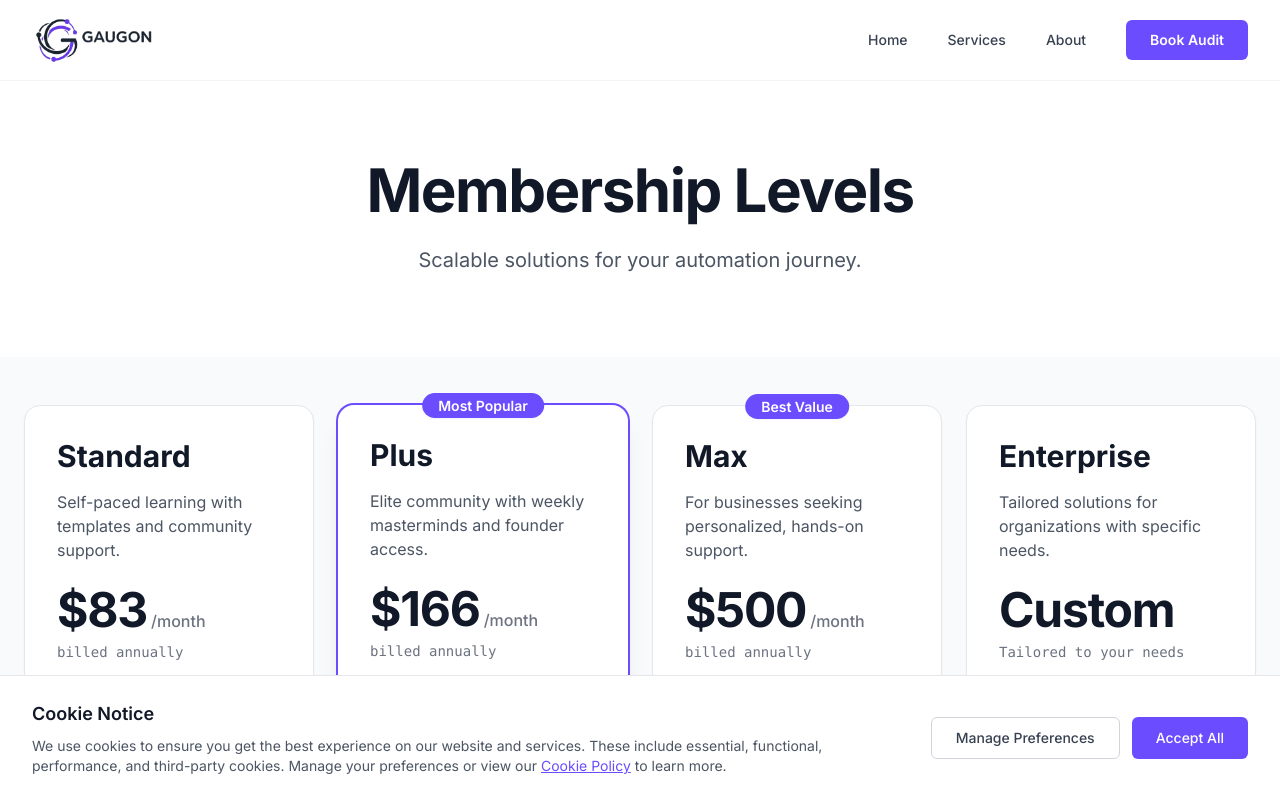
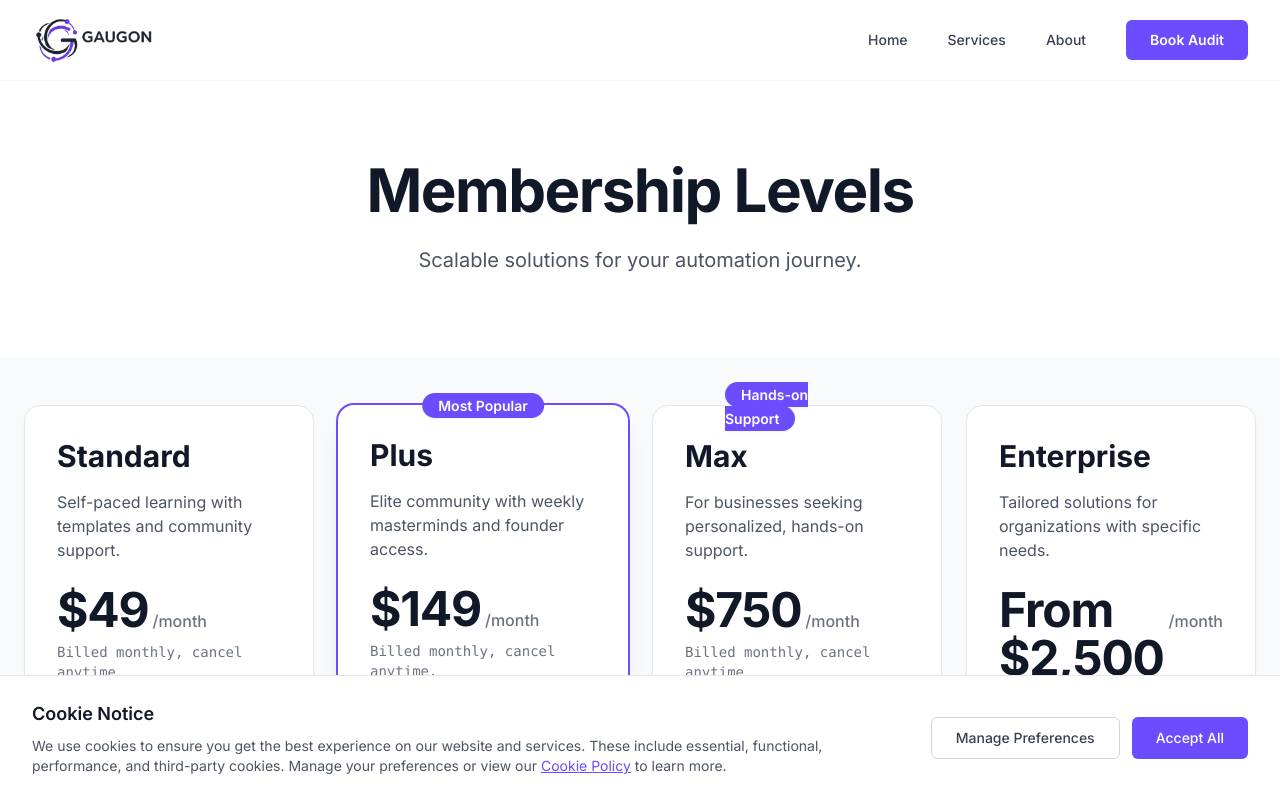
Before and after one commit to ocilab25/gaugon-website, a Next.js app: page /pricing in a window 1280 px wide. Shown: the top 798 px of the page. Built offline with nearby package versions, Linux system fonts and the light colour scheme.

Commit message:
fix: update pricing page with correct prices 49/149/750/2500

```diff
--- a/app/pricing/page.tsx
+++ b/app/pricing/page.tsx
@@ -11,11 +11,11 @@ export default function PricingPage() {
     const plans = [
         {
             name: "Standard",
-            price: "$83",
+            price: "$49",
             period: "/month",
-            billing: "billed annually",
+            billing: "Billed monthly, cancel anytime.",
             description: "Self-paced learning with templates and community support.",
-            buttonText: "Join Now",
+            buttonText: "Start Free Trial",
             buttonLink: "/contact-us?inquiry=Standard+Membership",
             highlighted: false,
             features: [
@@ -29,11 +29,11 @@ export default function PricingPage() {
         },
         {
             name: "Plus",
-            price: "$166",
+            price: "$149",
             period: "/month",
-            billing: "billed annually",
+            billing: "Billed monthly, cancel anytime.",
             description: "Elite community with weekly masterminds and founder access.",
-            buttonText: "Apply to Join",
+            buttonText: "Start Free Trial",
             buttonLink: "/contact-us?inquiry=Plus+Membership",
             highlighted: true,
             badge: "Most Popular",
@@ -49,14 +49,14 @@ export default function PricingPage() {
         },
         {
             name: "Max",
-            price: "$500",
+            price: "$750",
             period: "/month",
-            billing: "billed annually",
+            billing: "Billed monthly, cancel anytime.",
             description: "For businesses seeking personalized, hands-on support.",
-            buttonText: "Apply to Join",
+            buttonText: "Contact Sales",
             buttonLink: "/contact-us?inquiry=Max+Membership",
             highlighted: false,
-            badge: "Best Value",
+            badge: "Hands-on Support",
             features: [
                 "Monthly 1:1 Coaching calls",
                 "Priority DM support",
@@ -68,9 +68,9 @@ export default function PricingPage() {
         },
         {
             name: "Enterprise",
-            price: "Custom",
-            period: "",
-            billing: "Tailored to your needs",
+            price: "From $2,500",
+            period: "/month",
+            billing: "Billed monthly.",
             description: "Tailored solutions for organizations with specific needs.",
             buttonText: "Talk to us",
             buttonLink: "/contact-us?inquiry=Enterprise+Membership",
@@ -109,8 +109,8 @@ export default function PricingPage() {
                             <div
                                 key={index}
                                 className={`flex flex-col relative rounded-2xl p-8 transition-all duration-300 ${plan.highlighted
-                                        ? "bg-white ring-2 ring-primary shadow-xl scale-100 z-10"
-                                        : "bg-white border border-gray-200 shadow-sm hover:shadow-md"
+                                    ? "bg-white ring-2 ring-primary shadow-xl scale-100 z-10"
+                                    : "bg-white border border-gray-200 shadow-sm hover:shadow-md"
                                     }`}
                             >
                                 {plan.badge && (
@@ -144,8 +144,8 @@ export default function PricingPage() {
                                 <Link
                                     href={plan.buttonLink}
                                     className={`block w-full py-4 rounded-lg text-center font-semibold mb-10 transition-colors ${plan.highlighted
-                                            ? "bg-primary text-white hover:bg-primary/90 shadow-md"
-                                            : "border-2 border-gray-200 text-gray-900 hover:border-gray-300 hover:bg-gray-50"
+                                        ? "bg-primary text-white hover:bg-primary/90 shadow-md"
+                                        : "border-2 border-gray-200 text-gray-900 hover:border-gray-300 hover:bg-gray-50"
                                         }`}
                                 >
                                     {plan.buttonText}
```
